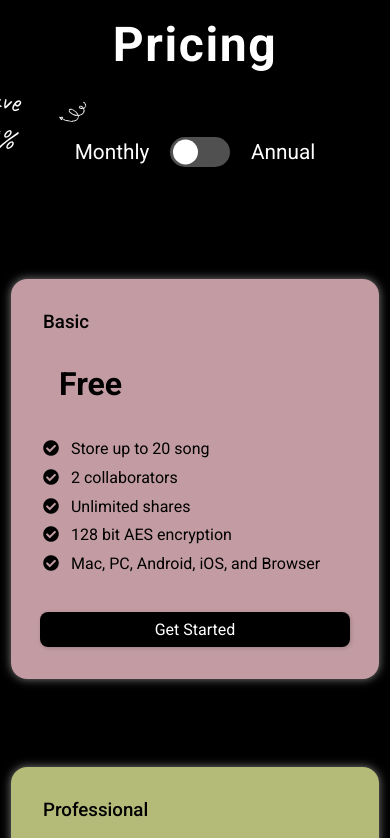
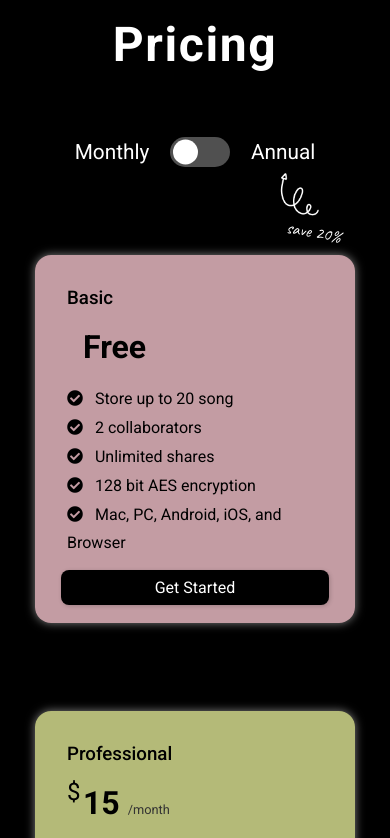
Before and after one commit to AmalGho/pricing-component-1, a plain HTML site: page index.html in a window 390 px wide. Shown: the top 838 px of the page. Drawn offline with Linux system fonts and the light colour scheme.

Commit message:
responsive design

```diff
--- a/index.html
+++ b/index.html
@@ -73,7 +73,7 @@
 
             <div class="card active" style="background-color: #ecf39ec3;">
                 <h3 class="header">professional</h3>
-                <p id="price2" class="price">15 <span>/month</span></p>
+                <p id="price2" class="price"><small>$</small> 15 <span>/month</span></p>
                 <ul class="features">
                     <li>
                         <i class="fas fa-check-circle"></i>
@@ -102,7 +102,7 @@
 
             <div class="card" style="background-color: #ff9a42c3;">
                 <h3 class="header">team</h3>
-                <p id="price3" class="price"><small>$</small> 15 <span>/month</span></p>
+                <p id="price3" class="price"><small>$</small> 25 <span>/month</span></p>
                 <ul class="features">
                     <li>
                         <i class="fas fa-check-circle"></i>
--- a/style.css
+++ b/style.css
@@ -9,6 +9,7 @@
 }
 
 .cards_container {
+    width: 100%;
     height: 100vh;
     display: flex;
     flex-direction: column;
@@ -31,6 +32,7 @@
     justify-content: center;
     flex-wrap: wrap;
     gap: 1.5rem;
+    background: #000;
 }
 
 .card {
@@ -47,6 +49,18 @@
     margin-top: 7rem;
     transition: all 0.5s ease-in-out;
     box-shadow: 0 0 10px #ffffff80;
+}
+
+@media (max-width: 1023px) {
+    .cards {
+        margin-top: 1.5rem;
+    }
+    .card {
+        width: 20rem;
+        min-height: 23rem;
+        gap: 0.2rem;
+        margin-top: 4rem;
+    }
 }
 
 .card:hover,
@@ -80,6 +94,12 @@
     right: 8%;
     left: 8%;
     box-shadow: 1px 1px 4px #00000030;
+}
+
+@media (max-width: 1023px) {
+    .card .btn {
+        bottom: 5%;
+    }
 }
 
 .card .btn:hover {
@@ -156,6 +176,7 @@
 
 
 .arrow {
+    width: 100%;
     display: flex;
     align-items: center;
     justify-content: center;
@@ -198,3 +219,43 @@
         transform: translate3d(4px, 0, 0);
     }
 }
+@keyframes shake2 {
+    10%, 90% {
+        transform: translate3d(0, -1px, 0);
+    }
+
+    20%, 80% {
+        transform: translate3d(0, 2px, 0);
+    }
+
+    30%, 50%, 70% {
+        transform: translate3d(0, -4px, 0);
+    }
+
+    40%, 60% {
+        transform: translate3d(0, 4px, 0);
+    }
+}
+
+@media (max-width: 1023px) {
+    .arrow {
+        right: 4rem;
+        top: 0rem;
+        margin-top: 10rem;
+        animation: shake2 3s infinite;
+        gap: 0.2rem;
+        align-items: flex-end;
+        justify-content: end;
+    }
+
+    .arrow img {
+        width: 20%;
+        transform: rotate(90deg);
+    }
+
+    .arrow span {
+        font-size: 1.1rem;
+        right: -1rem;
+        top: 4rem;
+    }
+}
```
